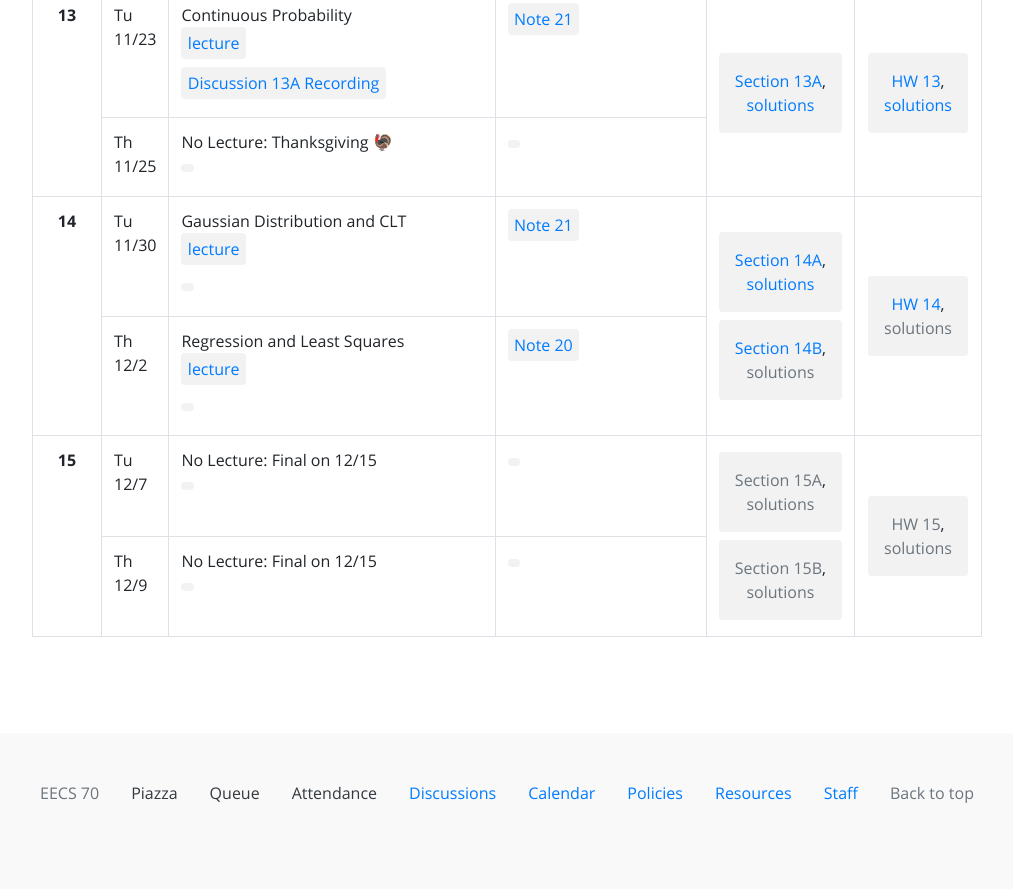
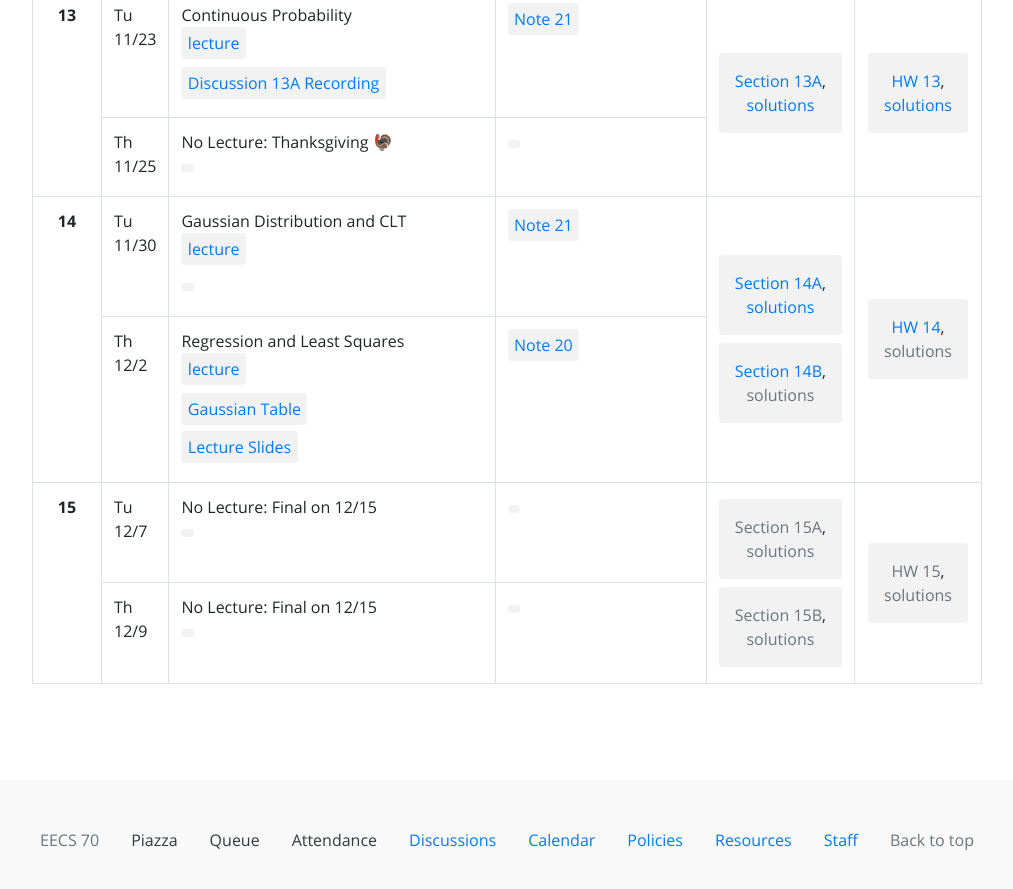
Before and after one commit to tsgoten/cs70-website, a Jekyll site: the page built from index.html, in a window 1280 px wide and 900 px high, scrolled down 3848 px. Shown: the top 889 px of the window, without its empty margins (133-1146 px from the left). Built offline with Jekyll 4.4.1, drawn with Linux system fonts in a browser that asks for light colours; before the commit the page ends 4701 px from its top, so only the background shows below that.

Commit message:
added last lecture and notes

```diff
--- a/_data/materials/week_14.yml
+++ b/_data/materials/week_14.yml
@@ -18,5 +18,7 @@
   password:
   mirror:
   resources:
-      - name:
-        url:
+      - name: Gaussian Table
+        url: assets/lec/Table.pdf
+      - name: Lecture Slides
+        url: assets/lec/lastlecture.pdf
```
Also changed, not shown: 2 other files.
